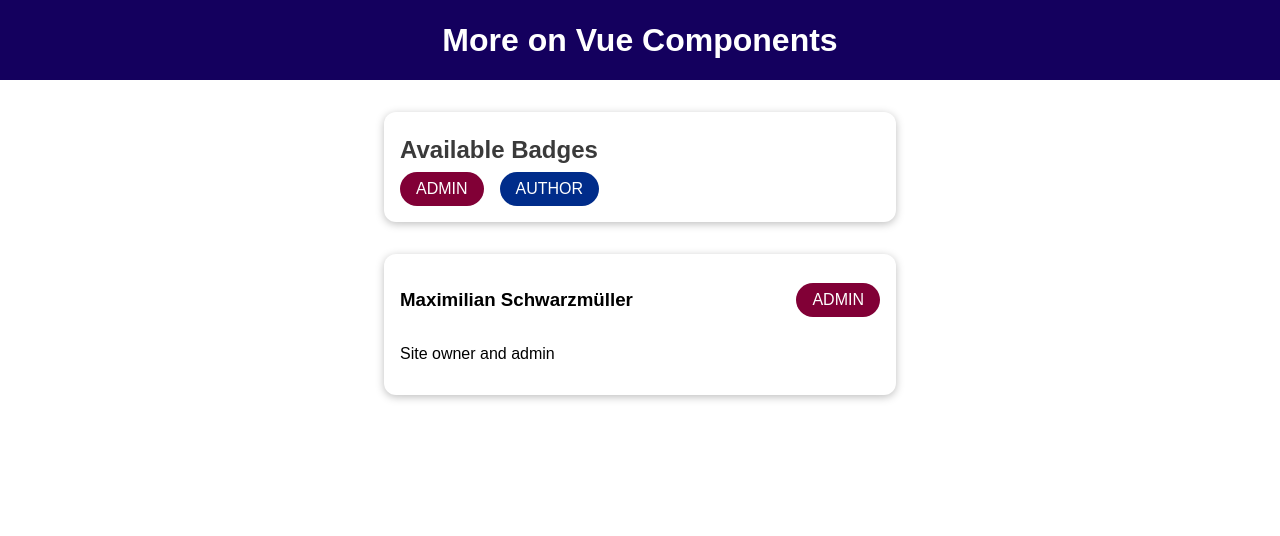
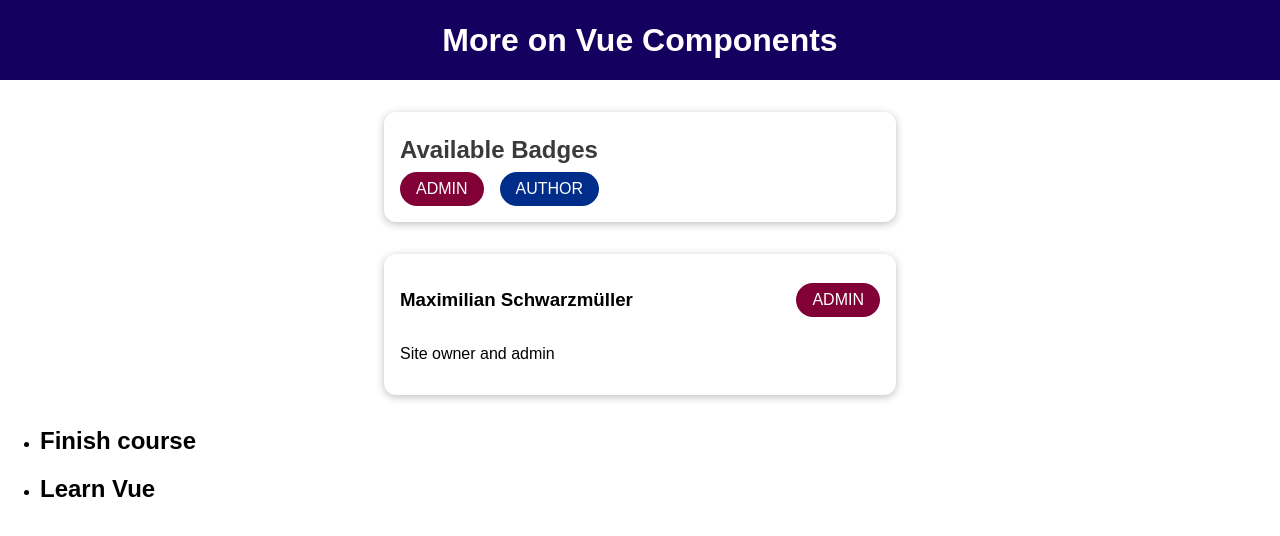
Before and after one commit to yozdil/learning-vue, a Vue app in the folder 04-components/04-diving-deeper/01-starting-setup/: page / in a window 1280 px wide. Shown: the top 536 px of the page. Built offline with nearby package versions, Linux system fonts and the light colour scheme.

Commit message:
scoped slots

```diff
--- a/04-components/04-diving-deeper/01-starting-setup/src/App.vue
+++ b/04-components/04-diving-deeper/01-starting-setup/src/App.vue
@@ -8,6 +8,11 @@
       :info-text="activeUser.description"
       :role="activeUser.role"
     />
+    <CourseGoals  #default="slotProps">
+      <!-- We do not have to use template as all goes into the default slot -->
+        <h2>{{ slotProps.item }}</h2>
+        <p>{{ slotProps["another-prop"] }}</p>
+    </CourseGoals>
   </div>
 </template>
 
@@ -15,12 +20,14 @@
 import BadgeList from "./components/BadgeList.vue";
 import UserInfo from "./components/UserInfo.vue";
 import TheHeader from "./components/TheHeader.vue";
+import CourseGoals from "./components/CourseGoals.vue";
 
 export default {
   components: {
     BadgeList,
     UserInfo,
     TheHeader,
+    CourseGoals,
   },
   data() {
     return {
--- /dev/null
+++ b/04-components/04-diving-deeper/01-starting-setup/src/components/CourseGoals.vue
@@ -0,0 +1,19 @@
+<template>
+  <ul>
+    <li v-for="goal in goals" :key="goal">
+      <slot :item="goal" another-prop="..."></slot>
+    </li>
+  </ul>
+</template>
+
+<script>
+export default {
+  data() {
+    return {
+      goals: ["Finish course", "Learn Vue"],
+    };
+  },
+};
+</script>
+
+<style lang="scss" scoped></style>
```
